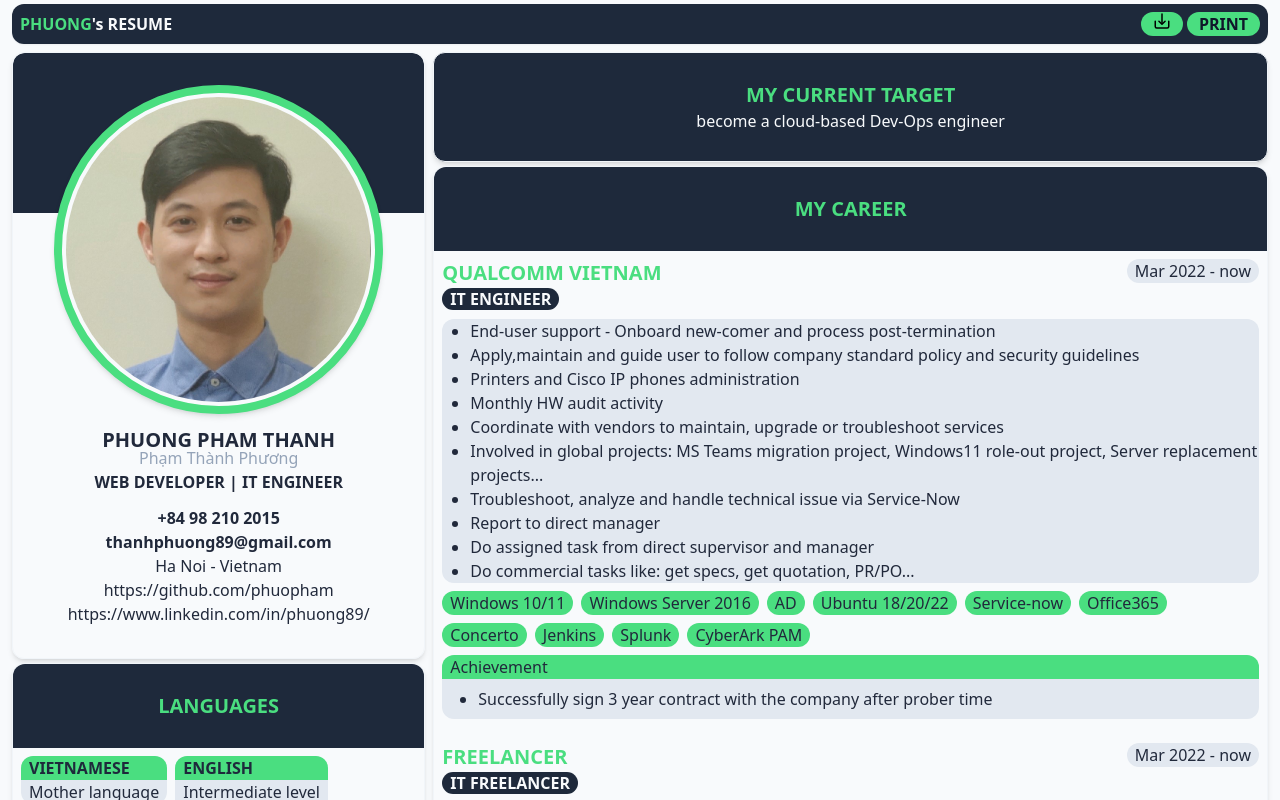
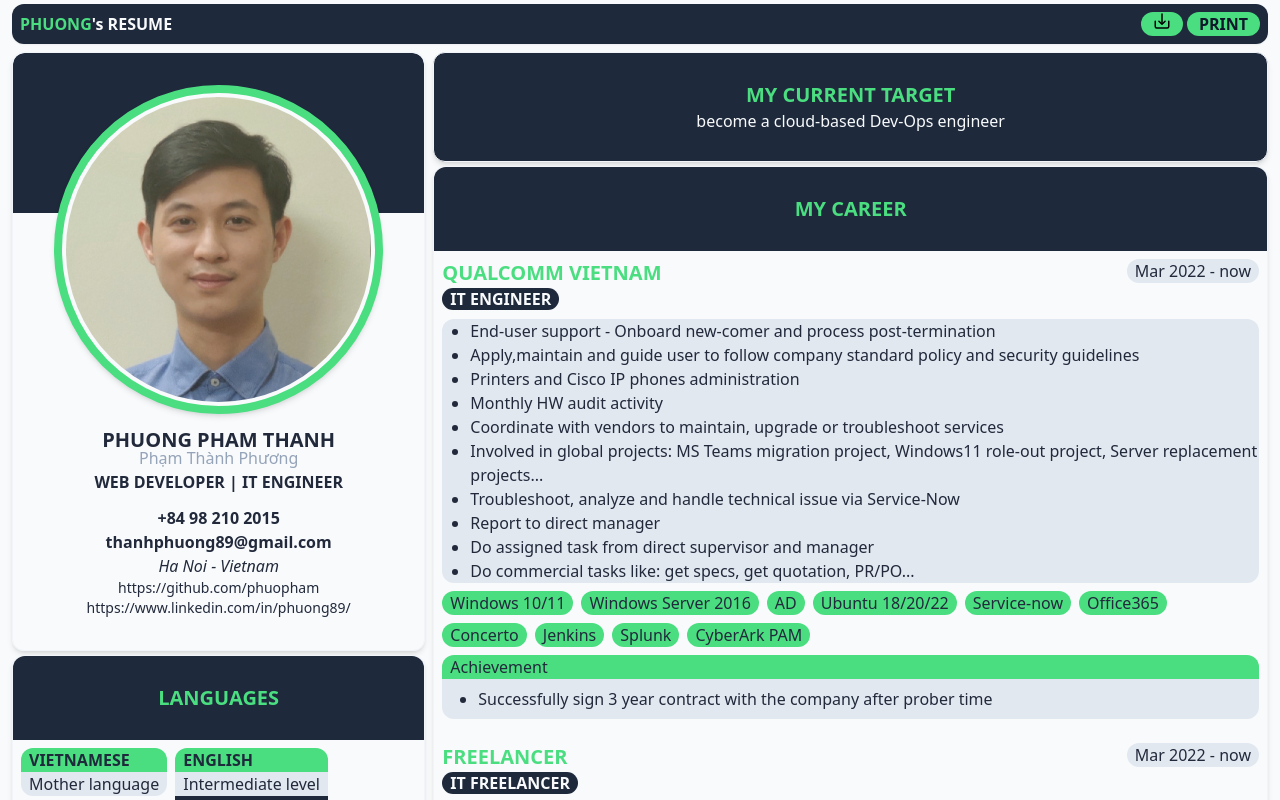
Before and after one commit to phuopham/resume, a React (Vite) app: page / in a window 1280 px wide. Shown: the top 800 px of the page. Built offline with nearby package versions, Linux system fonts and the light colour scheme.

Commit message:
Update Profile.jsx

```diff
--- a/src/components/Profile.jsx
+++ b/src/components/Profile.jsx
@@ -15,9 +15,9 @@ const Profile = ({ data }) => {
             <div className='font-bold uppercase'>{data.title || 'Web developer | IT engineer'}</div>
             <div className='mt-3 font-bold'>{data.tel}</div>
             <div className='font-bold'><a href={`mailto:${data.email}`}>{data.email}</a></div>
-            <div className='font-italic'>{data.location.city} - {data.location.countryCode == 'VN' ? 'Vietnam' : data.location.countryCode}</div>
-            <a href={data.github}>{data.github}</a>
-            <a href={data.linkedin} >{data.linkedin}</a>
+            <div className='italic'>{data.location.city} - {data.location.countryCode == 'VN' ? 'Vietnam' : data.location.countryCode}</div>
+            <a className='text-sm' href={data.github}>{data.github}</a>
+            <a className='text-sm' href={data.linkedin} >{data.linkedin}</a>
         </div>
     )
 }
```
